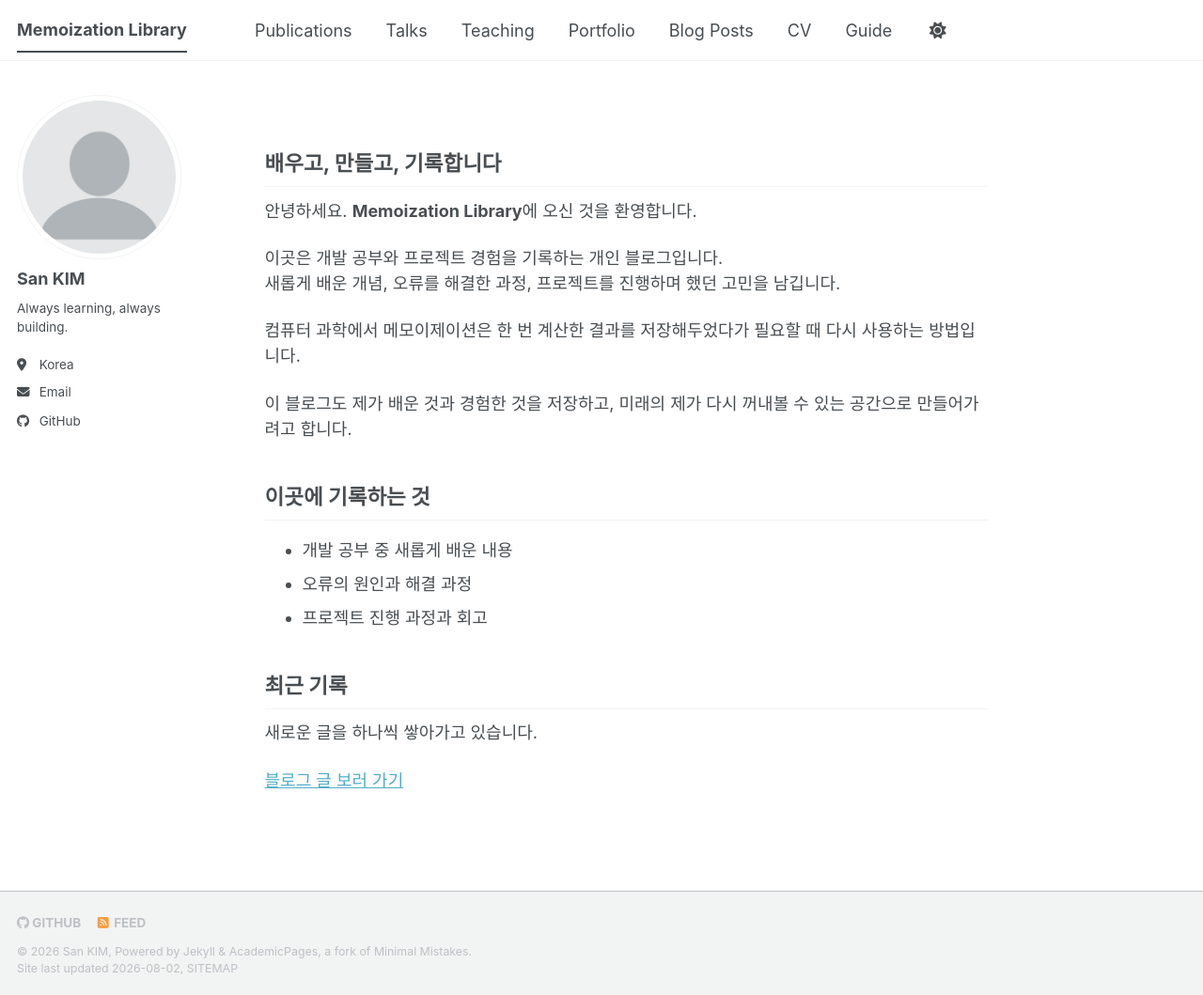
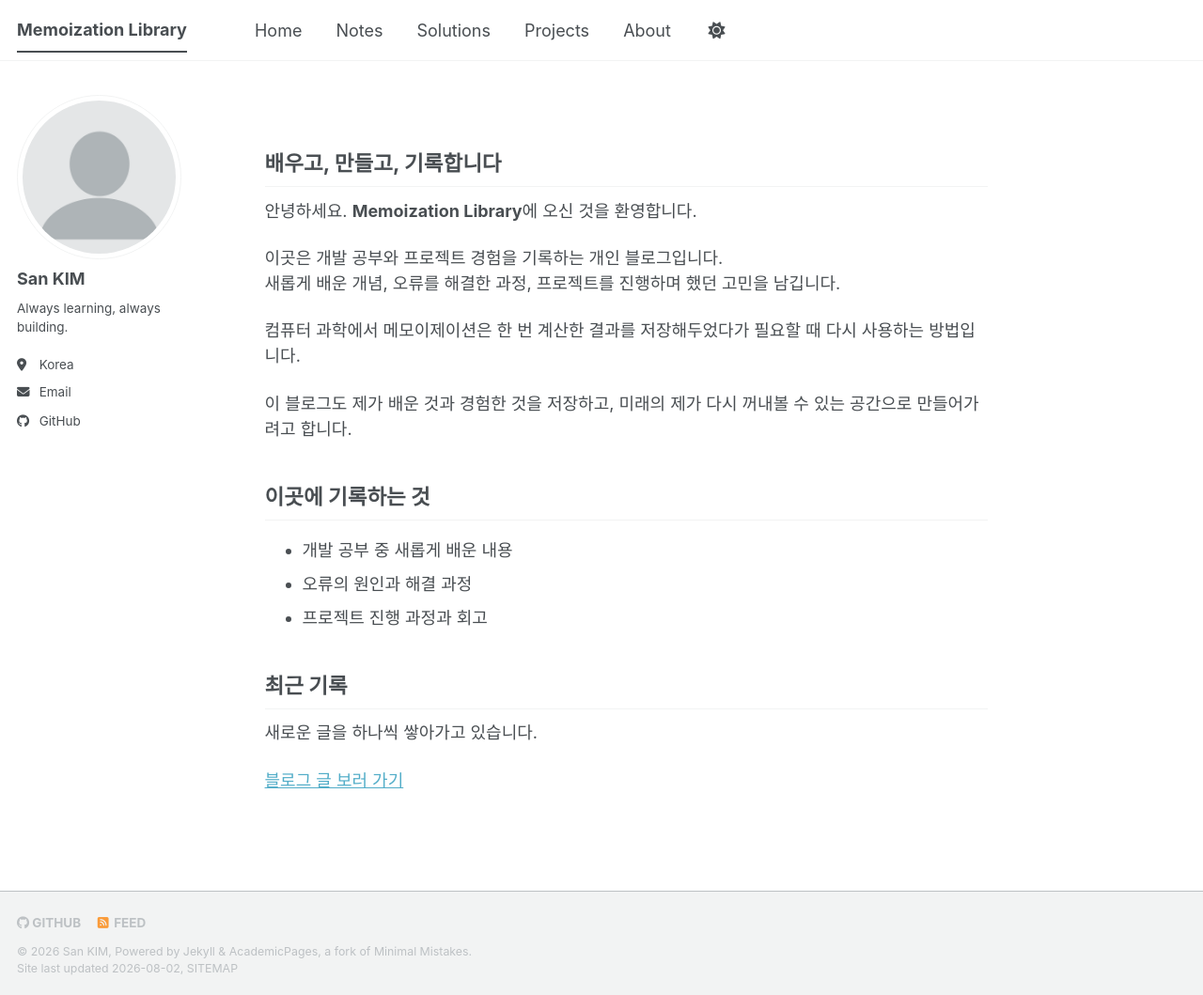
Before and after one commit to aeginventor/aeginventor.github.io, a Jekyll site: the page built from _pages/about.md, in a window 1280 px wide and 1059 px high. Shown: the whole window at 94% size. Built offline with Jekyll 4.4.1, drawn with Linux system fonts in a browser that asks for light colours; a style sheet for code colours, icons or effects is not loaded.

Commit message:
Update navigation menu items in YAML file

```diff
--- a/_data/navigation.yml
+++ b/_data/navigation.yml
@@ -8,26 +8,17 @@
 #      Markdown formatted page while the second is generated using JSON.
 
 main:
-  - title: "Publications"
-    url: /publications/
+- title: "Home"
+  url: /
 
-  - title: "Talks"
-    url: /talks/
+- title: "Notes"
+  url: /notes/
 
-  - title: "Teaching"
-    url: /teaching/
+- title: "Solutions"
+  url: /solutions/
 
-  - title: "Portfolio"
-    url: /portfolio/
+- title: "Projects"
+  url: /projects/
 
-  - title: "Blog Posts"
-    url: /year-archive/
-
-  - title: "CV"
-    url: /cv/
-
-  # - title: "CV"
-  #   url: /cv-json/
-
-  - title: "Guide"
-    url: /markdown/
+- title: "About"
+  url: /about/
```
